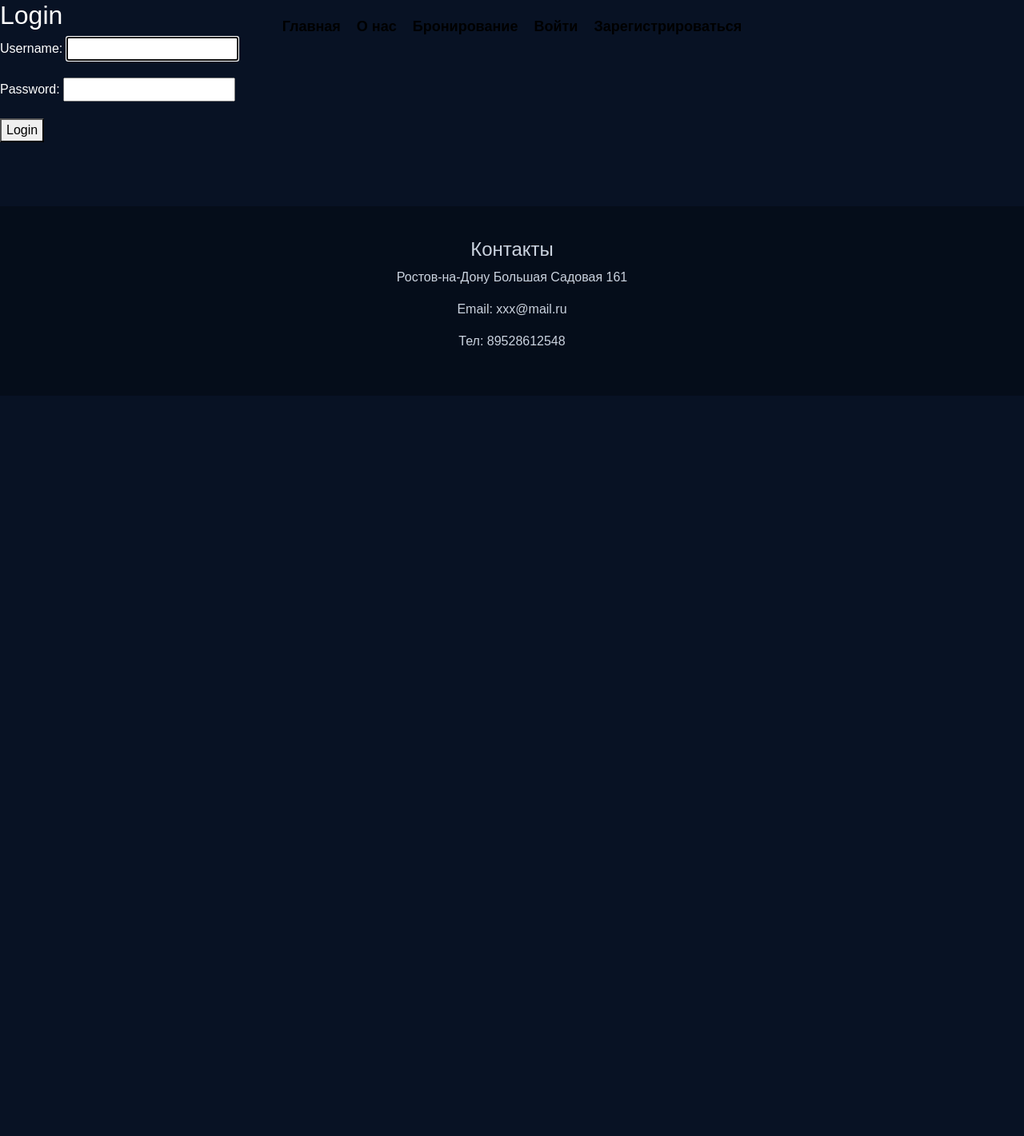
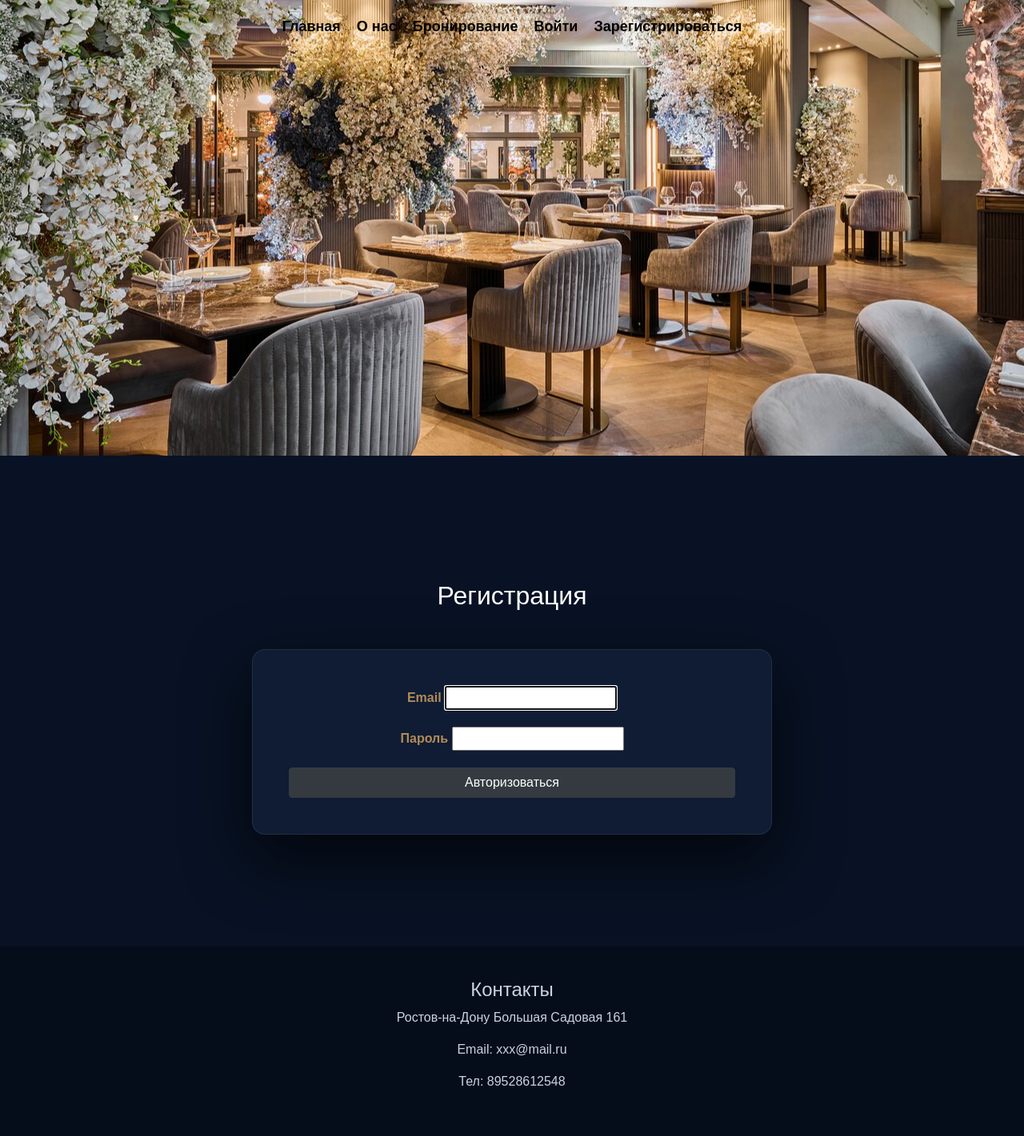
Before and after one commit to kseniya161-max/restaurant_booking, a Django app: page /accounts/login/ in a window 1280 px wide. Shown: the whole page at 80% size. Before the commit the page ends 432 px from the top, so only its background shows below. Run offline with Django 5.2, Linux system fonts and the light colour scheme; some libraries are stand-ins or nearby versions.

Commit message:
correcting form and login and register html

```diff
--- a/config/settings.py
+++ b/config/settings.py
@@ -116,7 +116,7 @@ DEFAULT_FROM_EMAIL = os.getenv('DEFAULT_FROM_EMAIL')
 
 
 LOGIN_REDIRECT_URL = '/booking/'
-LOGOUT_REDIRECT_URL = '/booking/'
+LOGOUT_REDIRECT_URL = '/'
 
 MEDIA_URL = '/media/'
 MEDIA_ROOT = os.path.join(BASE_DIR, 'media')
--- a/templates/base.html
+++ b/templates/base.html
@@ -23,15 +23,24 @@
 <a href="{% url 'pages:home' %}">Главная</a>
 <a href="{% url 'pages:about' %}">О нас</a>
 <a href="{% url 'booking:booking' %}">Бронирование</a>
-    {% if user.is_authenticated %}
-    <a href="{% url 'booking:my_reservations' %}">Мои Бронирования</a>
-    <a href="{% url 'logout' %}">Выйти</a>
-    {% else %}
-    <a href="{% url 'login' %}">Войти</a>
-     <a href="{% url 'users:register' %}">Зарегистрироваться</a>
-    {% endif %}
 
+{% if user.is_authenticated %}
 
+<a href="{% url 'booking:my_reservations' %}">Мои Бронирования</a>
+
+<form action="{% url 'logout' %}" method="post" style="display:inline;">
+    {% csrf_token %}
+    <button type="submit" class="btn btn-link nav-link p-0" style="display:inline;">
+        Выйти
+    </button>
+</form>
+
+{% else %}
+
+<a href="{% url 'login' %}">Войти</a>
+<a href="{% url 'users:register' %}">Зарегистрироваться</a>
+
+{% endif %}
 
 </nav>
 
@@ -40,6 +49,7 @@
 {% block content %}
 
 {% endblock %}
+
 <footer class="footer">
 
 <div class="container">
@@ -55,10 +65,12 @@
 </div>
 
 </footer>
+
 <script src="{% static 'js/main.js' %}"></script>
 
 <script src="https://code.jquery.com/jquery-3.5.1.slim.min.js"></script>
 <script src="https://cdn.jsdelivr.net/npm/bootstrap@4.6.2/dist/js/bootstrap.bundle.min.js"></script>
+
 <script src="{% static 'js/booking.js' %}"></script>
 
 </body>
--- a/templates/registration/login.html
+++ b/templates/registration/login.html
@@ -2,12 +2,45 @@
 
 {% block content %}
 
-<h2>Login</h2>
+<section class="hero-booking">
+
+<div class="hero-overlay text-center">
+    </div>
+    </section>
+
+
+<section class="contact-form container mt-5 mb-5">
+
+<h2 class="text-center mt-5 mb-5">Регистрация</h2>
+
+<div class="form-wrapper">
 
 <form method="post">
-    {% csrf_token %}
-    {{ form.as_p }}
-    <button type="submit">Login</button>
+
+{% csrf_token %}
+
+<div class="form-group">
+<label>Email</label>
+{{ form.username }}
+</div>
+
+<div class="form-group">
+<label>Пароль</label>
+{{ form.password }}
+</div>
+
+
+<button type="submit" class="btn btn-dark w-100">
+Авторизоваться
+</button>
+
 </form>
 
+</div>
+
+</section>
+
+
+
+
 {% endblock %}
--- a/users/urls.py
+++ b/users/urls.py
@@ -1,9 +1,11 @@
 from django.urls import path
-
-from users.views import RegistrationCreateView
+from django.contrib.auth.views import LogoutView
+from users.views import RegistrationCreateView, UserLoginView
 
 app_name = "users"
 
 urlpatterns = [
     path("register/", RegistrationCreateView.as_view(), name="register"),
+    path("login/", UserLoginView.as_view(), name="login"),
+    path("logout/", LogoutView.as_view(), name="logout"),
 ]
```
Also changed, not shown: users/forms.py (+30 -7 lines), users/templates/users/register.html (+26 -4 lines), users/views.py (+8 -0 lines).
